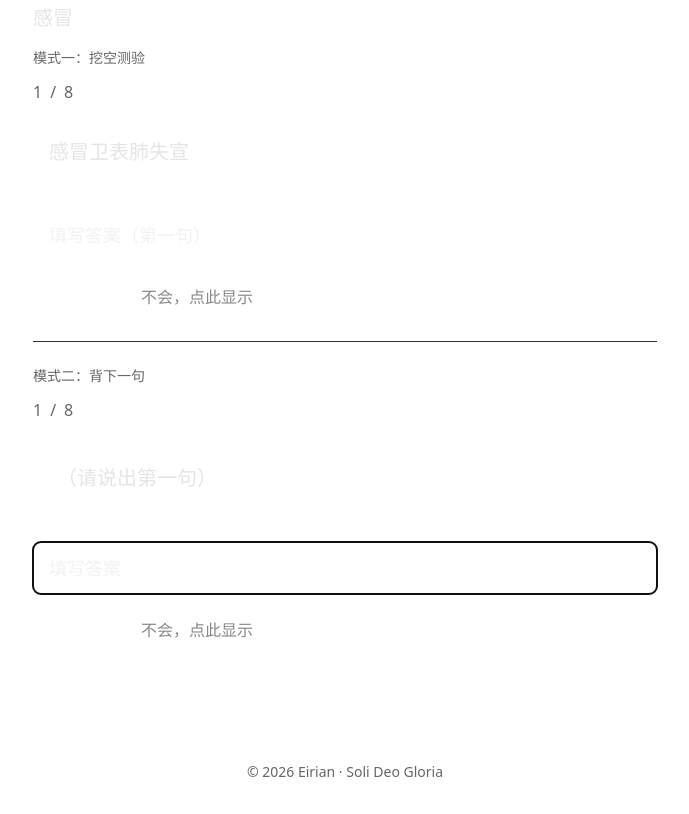
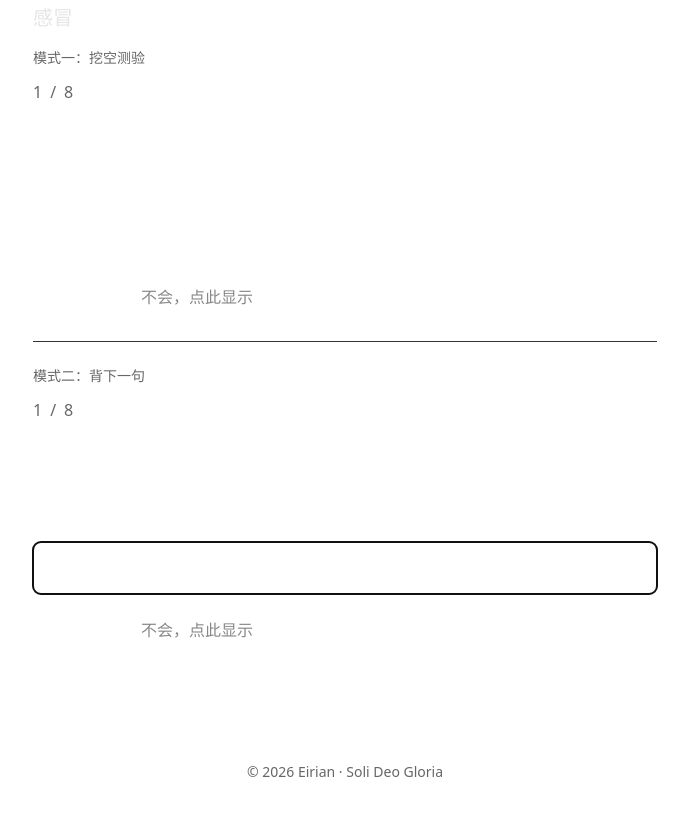
Before and after one commit to Eirian-design/my-thoughts, a Next.js app: page /tcm in a window 1280 px wide. Shown: the part 380-1194 px from the top of the page, without its empty margins (295-984 px from the left). Built offline with nearby package versions, Linux system fonts and the light colour scheme.

Commit message:
fix: 优化输入框文字颜色

```diff
--- a/src/app/tcm/Quiz.tsx
+++ b/src/app/tcm/Quiz.tsx
@@ -95,7 +95,7 @@ export default function Quiz({
         {/* 当前句子 */}
         <div className="leading-relaxed text-xl mb-6 p-4 rounded-lg" style={{
           background: 'var(--bg-card)',
-          color: '#e5e5e5',
+          color: '#ffffff',
           fontFamily: 'serif',
           borderLeft: '3px solid var(--accent)'
         }}>
@@ -115,7 +115,7 @@ export default function Quiz({
               style={{
                 borderColor: correct ? '#4ade80' : showHint ? '#f87171' : 'var(--border)',
                 background: 'var(--bg-card)',
-                color: '#e5e5e5'
+                color: '#fff'
               }}
               autoFocus
             />
@@ -170,7 +170,7 @@ export default function Quiz({
       {/* 空格让用户填写 */}
       <div className="leading-relaxed text-xl mb-6 p-6 rounded-lg" style={{
         background: 'var(--bg-card)',
-        color: '#e5e5e5',
+        color: '#ffffff',
         fontFamily: 'serif',
         borderLeft: '3px solid var(--accent)'
       }}>
@@ -190,7 +190,7 @@ export default function Quiz({
             style={{
               borderColor: correct ? '#4ade80' : showHint ? '#f87171' : 'var(--border)',
               background: 'var(--bg-card)',
-              color: '#e5e5e5'
+              color: '#ffffff'
             }}
             autoFocus
           />
```
